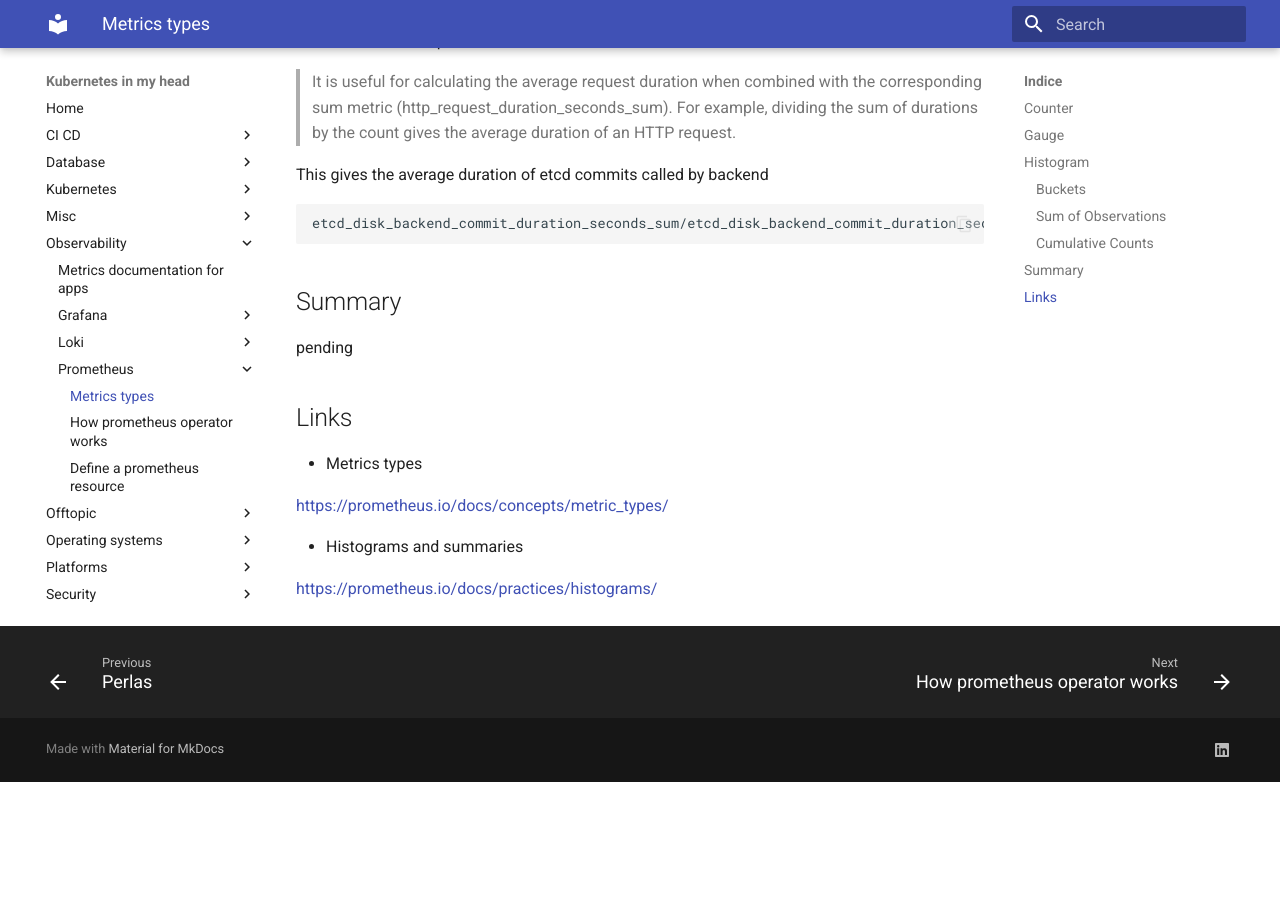
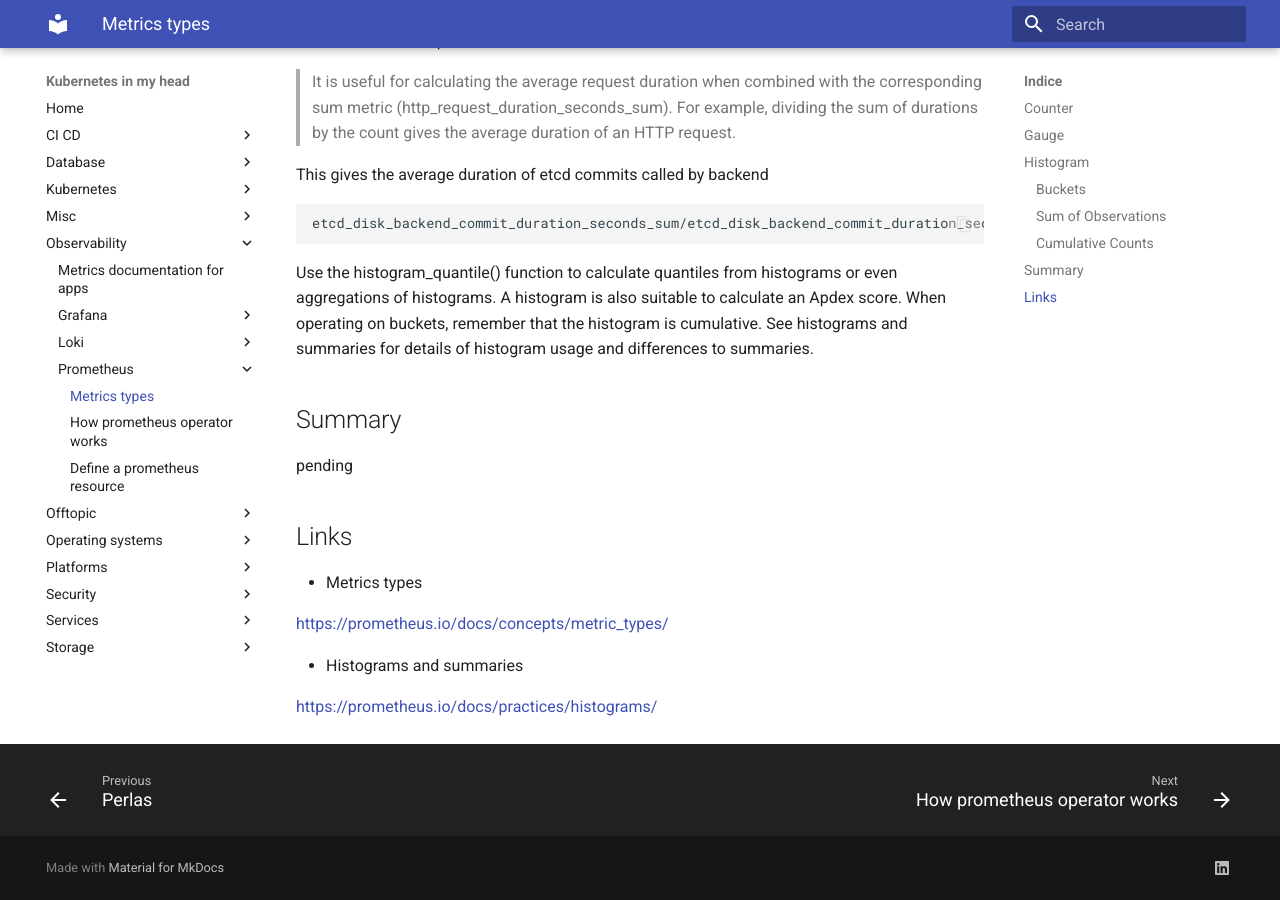
Before and after one commit to jorgelon/kubernetesinmyhead.net, an MkDocs documentation site: the page built from docs/observability/prometheus/metric-types.md, in a window 1280 px wide and 900 px high, scrolled down 1667 px. Built offline with MkDocs 1.6.1 and Material for MkDocs 9.7.7, drawn with Linux system fonts in a browser that asks for light colours; before the commit the page ends 2449 px from its top, so only the background shows below that.

Commit message:
first metrics

````diff
--- a/docs/observability/prometheus/metric-types.md
+++ b/docs/observability/prometheus/metric-types.md
@@ -75,6 +75,8 @@ This gives the average duration of etcd commits called by backend
 etcd_disk_backend_commit_duration_seconds_sum/etcd_disk_backend_commit_duration_seconds_count
 ```
 
+Use the histogram_quantile() function to calculate quantiles from histograms or even aggregations of histograms. A histogram is also suitable to calculate an Apdex score. When operating on buckets, remember that the histogram is cumulative. See histograms and summaries for details of histogram usage and differences to summaries.
+
 ## Summary
 
 pending
````
